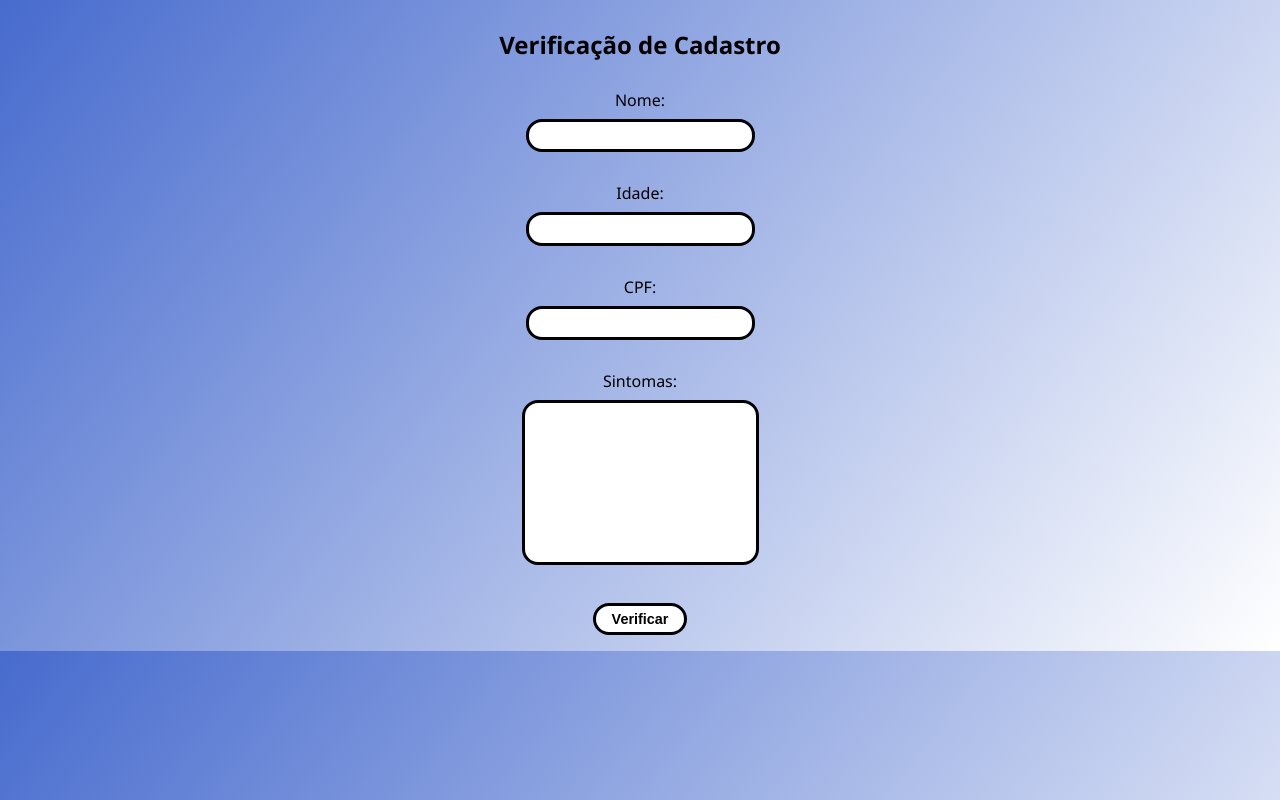
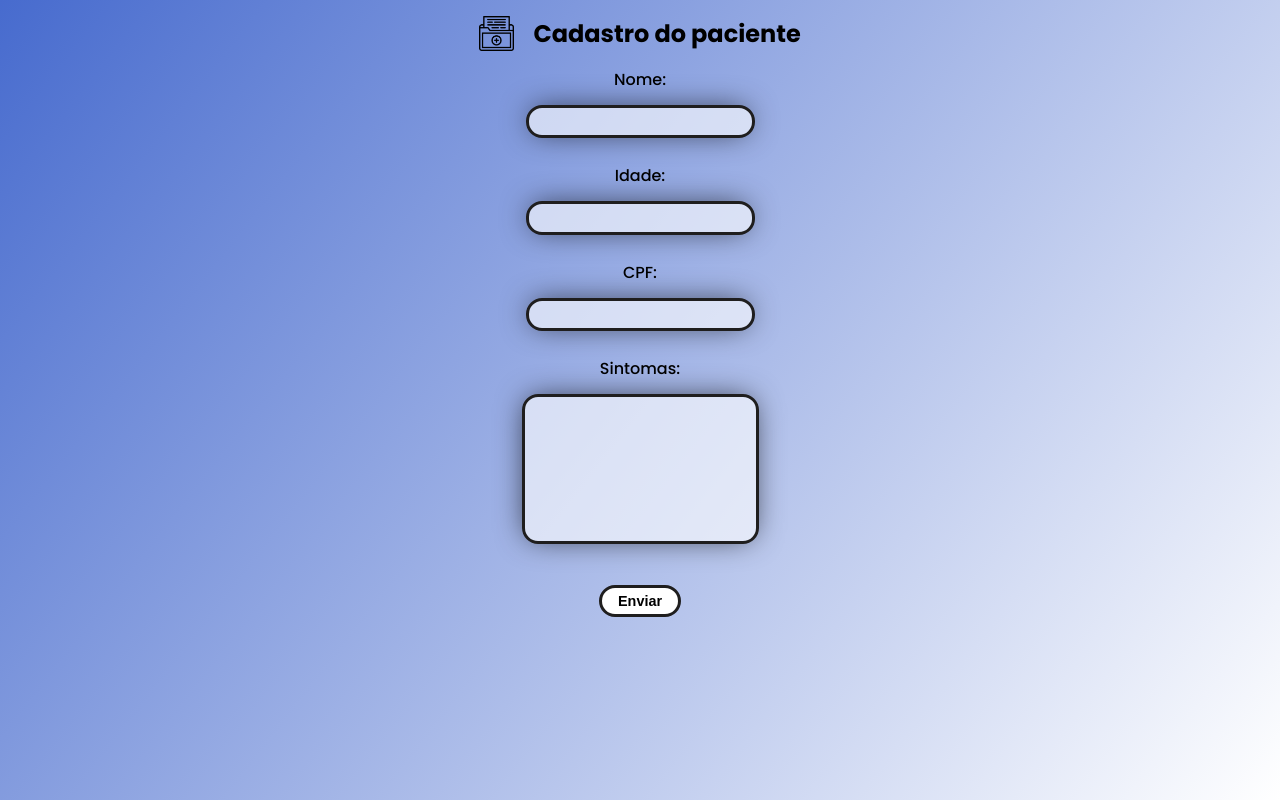
Before and after one commit to thaliadani/ficha-atendimento-hospital, a plain HTML site: page index.html in a window 1280 px wide. Drawn offline with Linux system fonts and the light colour scheme.

Commit message:
Add files via upload

```diff
--- /dev/null
+++ b/assets/styles/main.css
@@ -0,0 +1,97 @@
+@import url('https://fonts.googleapis.com/css2?family=Poppins:ital,wght@0,100;0,200;0,300;0,400;0,500;0,600;0,700;0,800;0,900;1,100;1,200;1,300;1,400;1,500;1,600;1,700;1,800;1,900&display=swap');
+
+* {
+    margin: 0;
+    padding: 0;
+    box-sizing: border-box;
+    list-style: none;
+    background: none;
+    border: none;
+}
+
+:root {
+    --fonte: "Poppins", sans-serif;
+    --cor-texto: #000;
+    --gradiente-de-fundo: linear-gradient(128deg, rgb(71, 107, 206) 0%, rgba(255, 255, 255, 1) 100%);
+    --fundo-caixa:rgba(255, 255, 255, 0.612);
+    --cor-botao: #fff;
+    --cor-borda: #1f1e1e;
+    --cor-borda-ativada: #457cbb;
+    --sombra-caixa: -1px -1px 30px -6px rgba(0, 0, 0, 0.77);
+
+}
+
+body{
+    background: var(--gradiente-de-fundo);
+    background-attachment: fixed;
+    font-size: 1rem;
+    font-weight: 500;
+    font-family: var(--fonte);
+    color: var(--cor-texto);
+    width: 100vw;
+}
+
+.container{
+    display: flex;
+    flex-direction: column;
+    align-items: center;
+    justify-content: center;
+    gap: 1rem;
+}
+
+section{
+    display: flex;
+    justify-content: center;
+    align-items: center;
+    gap: 1.2rem;
+    margin-top: 1rem;
+}
+
+section .logo{
+    width: 35px;
+}
+
+.formulario li{
+    display: flex;
+    flex-direction: column;
+    align-items: center;
+    justify-content: center;
+    gap: .8rem;
+}
+
+.formulario li input, #sintomas{
+    font-size: 1rem;
+    border: var(--cor-borda) solid .2rem;
+    border-radius: 1rem;
+    padding: .3rem .5rem;
+    background-color: var(--fundo-caixa);
+    -webkit-box-shadow: var(--sombra-caixa);
+    -moz-box-shadow: var(--sombra-caixa);
+    box-shadow: var(--sombra-caixa)
+
+}
+
+#sintomas {
+    resize: none;
+    height: 150px;
+}
+
+#enviar {
+    font-size: .9rem;
+    font-weight: 600;
+    padding: .3rem 1rem;
+    background-color: var(--cor-botao);
+    border: var(--cor-borda) solid .2rem;
+    border-radius: 1rem;
+    cursor: pointer;
+    transition: .3s;
+}
+
+#enviar:hover {
+    background-color: var(--cor-borda);
+    color: var(--cor-botao);
+}
+
+#enviar:active {
+    border: var(--cor-borda-ativada) solid .2rem;
+}
--- a/index.html
+++ b/index.html
@@ -4,122 +4,34 @@
 <head>
     <meta charset="UTF-8">
     <meta name="viewport" content="width=device-width, initial-scale=1.0">
-    <link rel="shortcut icon" href="./registo-medico.png" type="image/x-icon">
-    <title>Verificação de Cadastro</title>
-    <style>
-        body {
-            display: flex;
-            flex-direction: column;
-            justify-content: center;
-            align-items: center;
-            text-align: justify;
-            gap: .5rem;
-            background: linear-gradient(128deg,rgb(71, 107, 206) 0%, rgba(255,255,255,1) 100%);
-            font-size: 1rem;
-            font-weight: 500;
-            font-family: 'Segoe UI', Tahoma, Geneva, Verdana, sans-serif;
-        }
-
-        textarea, input{
-            font-size: 1rem;
-            border: #000000 solid .2rem;
-            border-radius: 1rem;
-            padding: .3rem .5rem;
-        }
-        textarea{
-            resize: none;
-        }
-
-        #sintomas {
-            height: 150px;
-        }
-
-        button {
-            font-size: .9rem;
-            font-weight: 600;
-            padding: .3rem 1rem;
-            background-color: #fff;
-            border: #000000 solid .2rem;
-            border-radius: 1rem;
-            cursor: pointer;
-            transition: .3s;
-        }
-
-        button:hover {
-            background-color: #000000;
-            color: #fff;
-        }
-        button:active{
-            border: #457cbb solid  .2rem;
-        }
-
-        .pass {
-            color: green;
-        }
-
-        .fail {
-            color: red;
-        }
-    </style>
+    <link rel="shortcut icon" href="./assets/imgs/logo.png" type="image/x-icon">
+    <link rel="stylesheet" href="./assets/styles/main.css">
+    <title>Cadastro do paciente</title>
 </head>
 
 <body>
-    <h2>Verificação de Cadastro</h2>
+    <main class="container">
+        <section>
+            <img class="logo" src="./assets/imgs/logo.png" alt="">
 
-    <!-- Formulário para entrada de dados -->
+            <h2 class="titulo">Cadastro do paciente</h2>
+        </section>
 
-    Nome: <input type="text" id="nome"><br>
-    Idade: <input type="number" id="idade"><br>
-    CPF: <input type="number" id="cpf"><br>
-    Sintomas:<textarea id="sintomas" rows="10" cols="20"></textarea><br>
+        <!-- Formulário para entrada de dados -->
 
+        <ul class="formulario">
+            <li>Nome: <input type="text" id="nome"></li><br>
+            <li>Idade: <input type="number" id="idade"></li><br>
+            <li>CPF: <input type="text" maxlength="11" id="cpf"></li><br>
+            <li>Sintomas:<textarea id="sintomas" rows="10" cols="20"></textarea></li><br>
+        </ul>
 
-    <button onclick="verificarCadastro()">Verificar</button>
+        <button id="enviar" onclick="verificarCadastro()">Enviar</button>
 
-    <div id="resultados"></div>
+        <div id="resultados"></div>
+    </main>
 
-    <script>
-        // Função para verificar nome e idade
-        function verificarCadastro() {
-            // Limpar resultados anteriores
-            const resultadosDiv = document.getElementById('resultados');
-            resultadosDiv.innerHTML = '';
-
-            // Obter valores de entrada
-            const nome = document.getElementById('nome').value;
-            const idade = document.getElementById('idade').value;
-            const cpf = document.getElementById('cpf').value;
-            const sintomas = document.getElementById('sintomas').value;
-
-            // Validar nome (deve ter pelo menos 3 letras)
-            if (nome.length >= 3) {
-                resultadosDiv.innerHTML += '<p class="pass">✔️ Nome válido</p>';
-            } else {
-                resultadosDiv.innerHTML += '<p class="fail">❌ Nome inválido (mínimo 3 letras)</p>';
-            }
-
-            // Validar idade (deve estar entre 18 e 120 anos)
-            if (idade >= 18 && idade <= 120) {
-                resultadosDiv.innerHTML += '<p class="pass">✔️ Idade válida</p>';
-            } else {
-                resultadosDiv.innerHTML += '<p class="fail">❌ Idade inválida (deve ser entre 18 e 120 anos)</p>';
-            }
-
-            // Validar cpf (deve ser 11 digitos)
-            if (cpf.length === 11) {
-                resultadosDiv.innerHTML += '<p class="pass">✔️ CPF válido</p>';
-            } else {
-                resultadosDiv.innerHTML += '<p class="fail">❌ CPF inválido (deve ser 11 digitos)</p>';
-            }
-            //validar sintomas (deve estar entre 5 e 100 caracteres)
-            if (sintomas.length >= 5 && sintomas.length <= 100) {
-                resultadosDiv.innerHTML += '<p class="pass">✔️ Sintomas válido</p>';
-            } else {
-                resultadosDiv.innerHTML +=
-                    '<p class="fail">❌ Sintomas inválido (deve ser entre 5 e 100 caracteres)</p>';
-            }
-        }
-    </script>
+    <script src="./src/script.js"></script>
 </body>
 
 </html>
```
Also changed, not shown: assets/src/script.js (added, +44 -0 lines), dados-paciente.html (added, +13 -0 lines), assets/imgs/logo.png (added).
